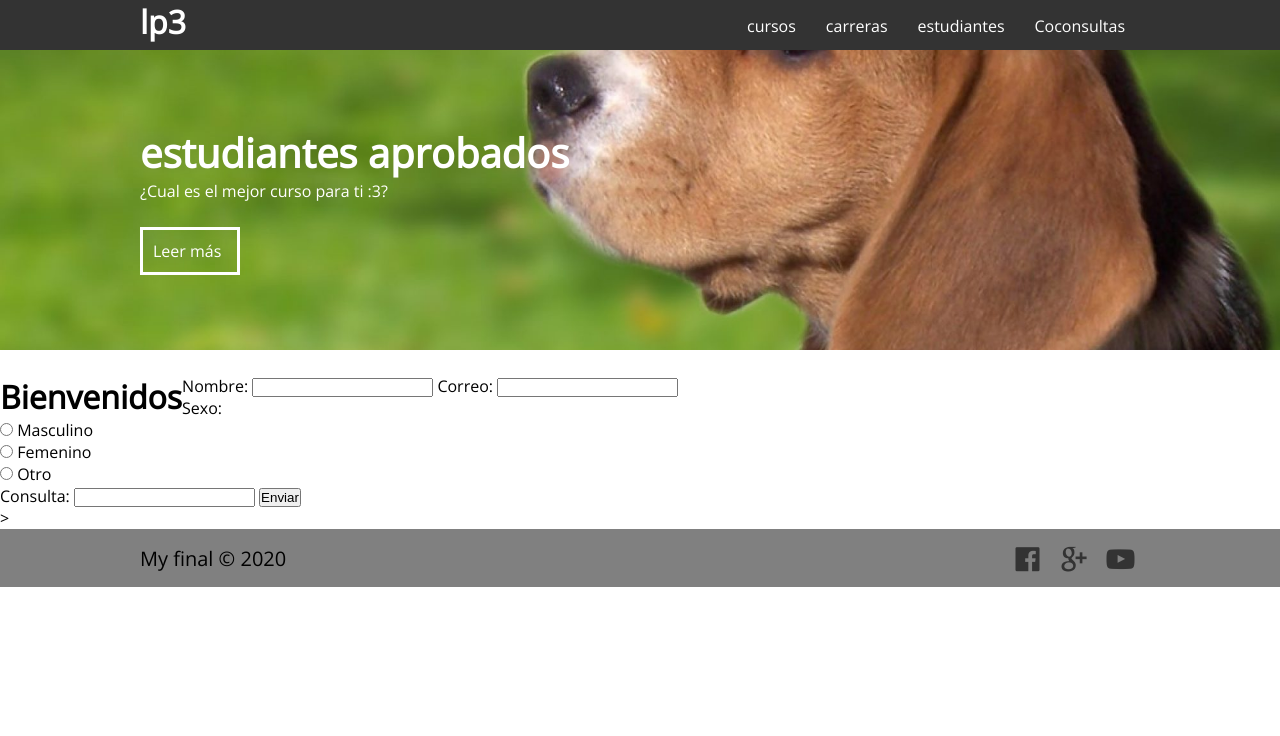
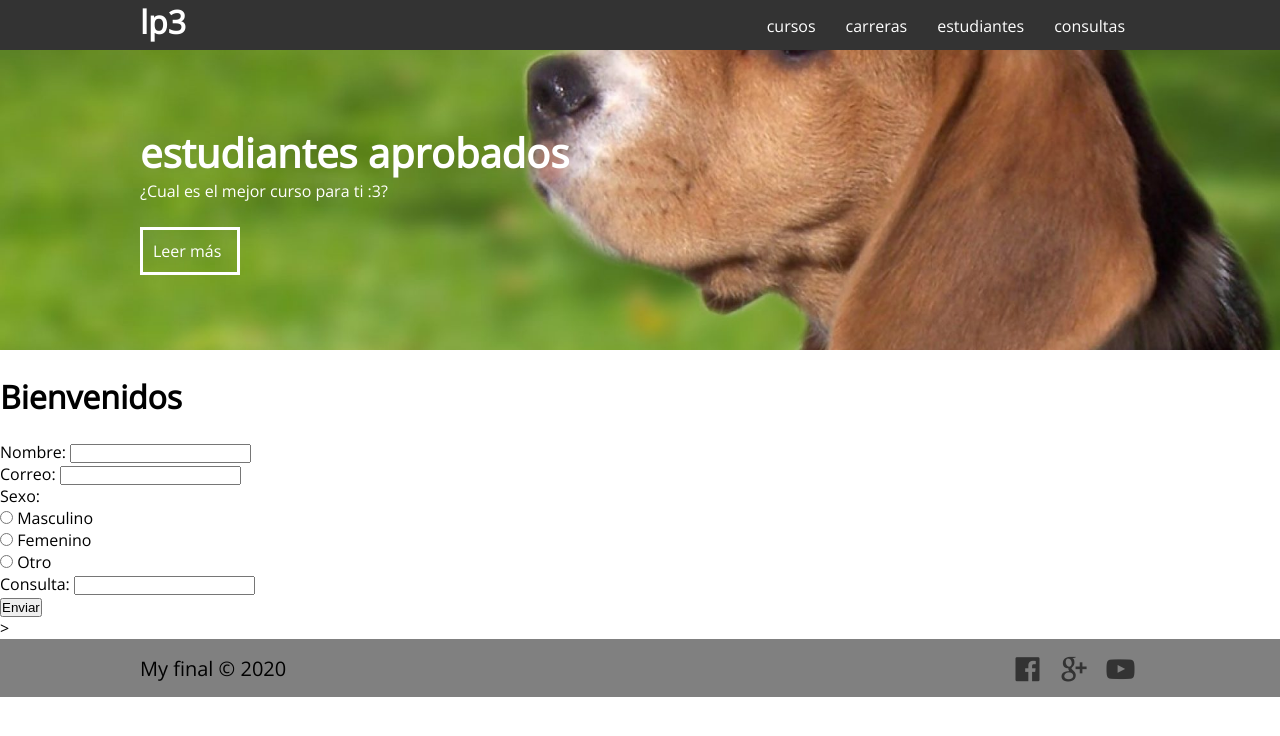
Before and after one commit to AlexandraHuallccaOvalle/FINAL, a Django app: page /consultas/ in a window 1280 px wide. Shown: the top 736 px of the page. Run offline with Django 3.2, Linux system fonts and the light colour scheme.

Commit message:
Proyecto Terminado

```diff
--- a/appFinalLP3/templates/consultas.html
+++ b/appFinalLP3/templates/consultas.html
@@ -4,12 +4,12 @@ Saludo -
 {%endblock%}
 
 {%block contenedor%}
-<h1 class="title">Bienvenidos</h1>
+<h1 class="title">Bienvenidos</h1><br><br>
 <form action="" method="get">
-    <label for="Nombre">Nombre: </label>
-    <input type="text">
+    <br><label for="Nombre">Nombre: </label>
+    <input type="text"><br>
     <label for="Correo">Correo: </label>
-    <input type="text">
+    <input type="text"><br>
     <p>Sexo: </p>
     <input type="radio" id="masculino" name="genero" value="masculino">
     <label for="masculino">Masculino</label><br>
@@ -18,7 +18,7 @@ Saludo -
     <input type="radio" id="otro" name="genero" value="otro">
     <label for="otro">Otro</label><br>
     <label for="Consulta">Consulta: </label>
-    <input type="text">
+    <input type="text"><br>
     <input type="submit" value="Enviar">
 
 </form>>
--- a/appFinalLP3/templates/layout.html
+++ b/appFinalLP3/templates/layout.html
@@ -21,7 +21,7 @@
                     <a href="/cursos">cursos</a>
                     <a href="/carreras">carreras</a>
                     <a href="/estudiantes">estudiantes</a>
-                    <a href="/consultas">Coconsultas</a>
+                    <a href="/consultas">consultas</a>
                 </nav>
         </div>
     </header>
```
